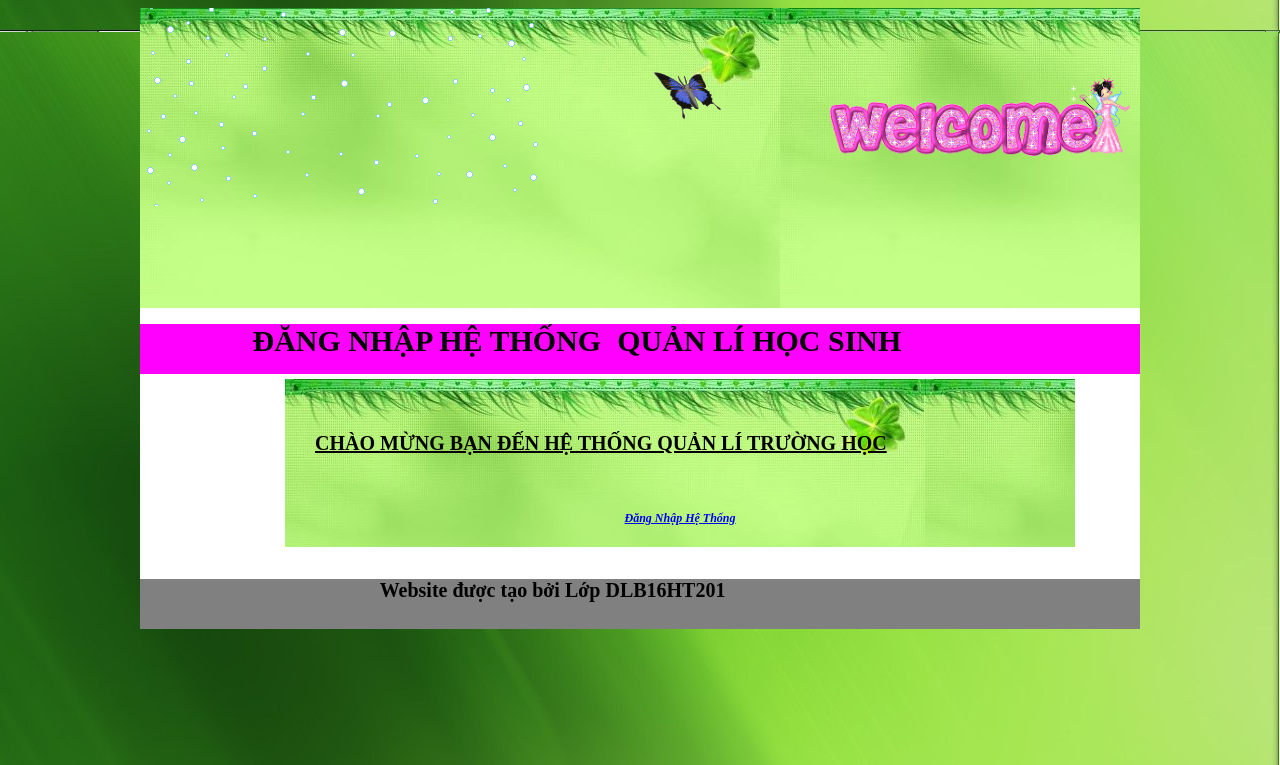
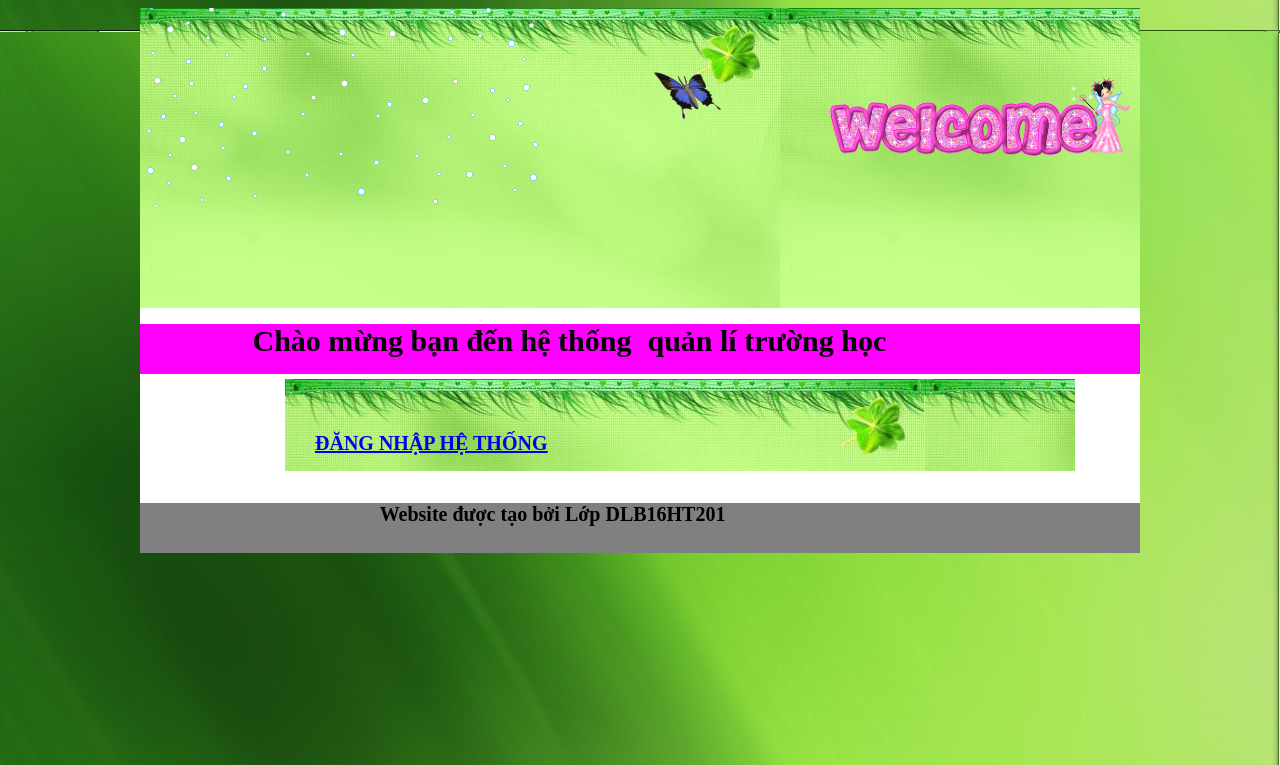
Before and after one commit to nguyenvubichvan1991/vanphp.github.io, a PHP site: page / in a window 1280 px wide. Shown: the top 765 px of the page. Run offline with PHP 8.4, Linux system fonts and the light colour scheme; grey boxes are pictures that could not be loaded.

Commit message:
Update index.php

```diff
--- a/index.php
+++ b/index.php
@@ -19,8 +19,8 @@
             </div>
         </div>
         <div id="menungang">
-			<p><span class="nhanmanh" style="font-size: 30px">&nbsp;&nbsp;&nbsp;&nbsp;&nbsp;&nbsp;&nbsp;&nbsp;&nbsp;&nbsp;&nbsp;&nbsp;&nbsp;&nbsp;&nbspĐĂNG NHẬP HỆ THỐNG</span>
-			&nbsp;&nbsp;&nbsp<span class="nhanmanh" style="font-size: 30px">QUẢN LÍ HỌC SINH</span>
+			<p><span class="nhanmanh" style="font-size: 30px">&nbsp;&nbsp;&nbsp;&nbsp;&nbsp;&nbsp;&nbsp;&nbsp;&nbsp;&nbsp;&nbsp;&nbsp;&nbsp;&nbsp;&nbspChào mừng bạn đến hệ thống</span>
+			&nbsp;&nbsp;&nbsp<span class="nhanmanh" style="font-size: 30px">quản lí trường học</span>
 			</p>
         </div>
         <div id="cottrai">
@@ -29,8 +29,7 @@
         <div id="cotgiua">
             <br />
             <br />
-		<h2>Chào mừng bạn đến hệ thống quản lí trường học</h2> <br/>
-		<h1><a href="Login.php" target="body" class="nhanmanh" style="font-size: 12px">Đăng Nhập Hệ Thống </a> </h1>
+		<h2><a href="Login.php">Đăng Nhập Hệ Thống </a> </h2>
 
         </div>
         <div id="cotphai">
```
